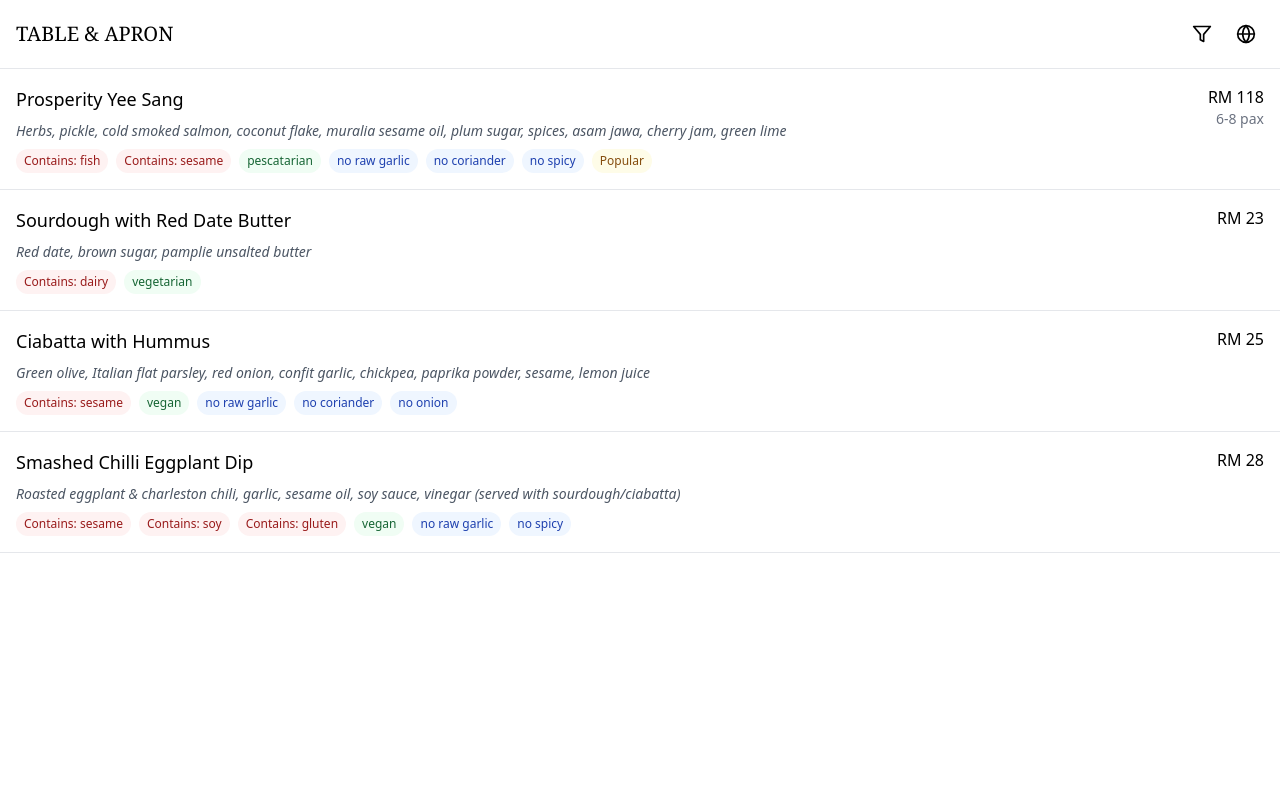
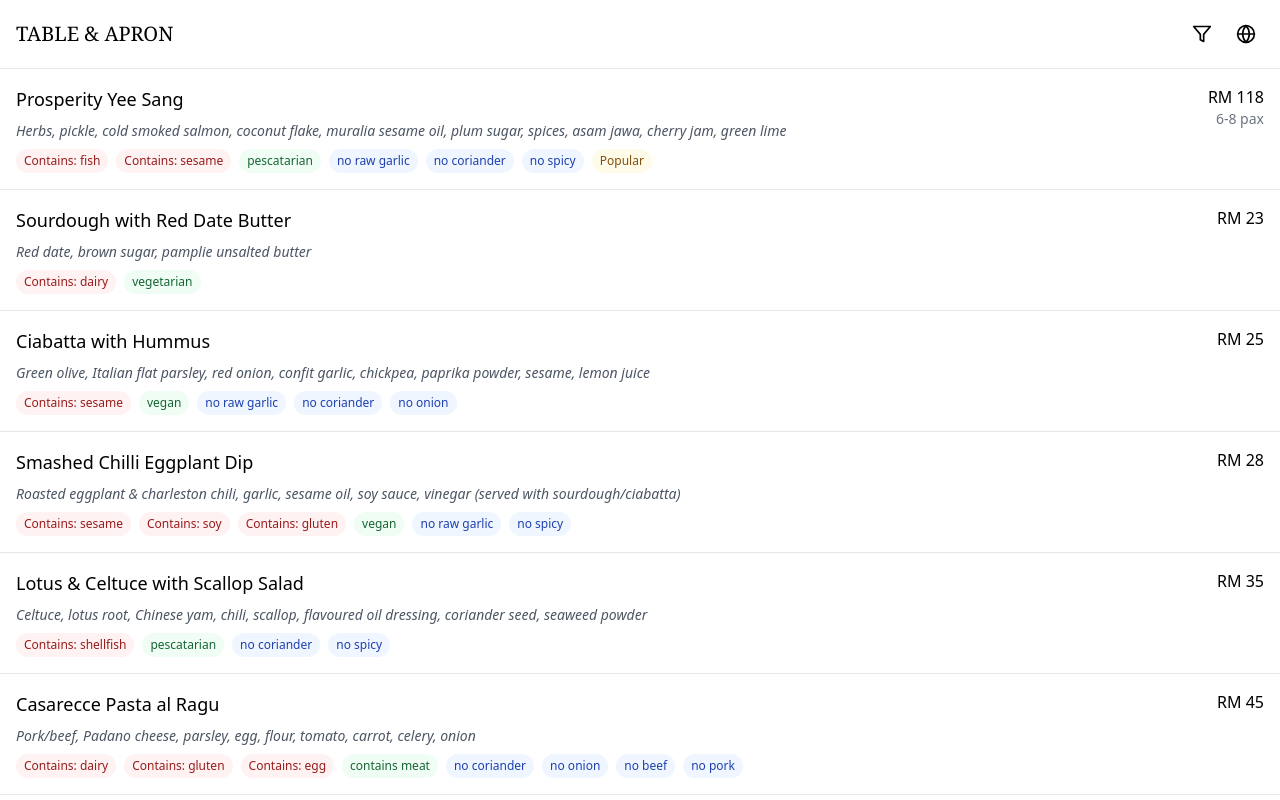
Before and after one commit to W3JDev/table-apron-menu, a React (Create React App) app: page / in a window 1280 px wide. Built offline with nearby package versions, Linux system fonts and the light colour scheme; the HTML template or start-up script is replaced by a standard one.

Commit message:
Update MenuApp.tsx

```diff
--- a/src/components/MenuApp.tsx
+++ b/src/components/MenuApp.tsx
@@ -70,9 +70,190 @@ const menuItems = [
     dietary: ['vegan'],
     preferences: ['no raw garlic', 'no spicy'],
     category: "Bread & Spread"
-  }
+  },
   // Add more items as needed
 ];
+
+export const menuItemsSecondBatch = [
+  {
+    id: 8,
+    category: 'Pasta/Rice',
+    name: {
+      en: "Lotus & Celtuce with Scallop Salad",
+      zh: "凉拌莴苣莲藕干贝",
+      vi: "Gỏi sò điệp với sen và xà lách celtuce",
+      ms: "Salad Teratai & Celtuce dengan Skallop"
+    },
+    description: {
+      en: "Celtuce, lotus root, Chinese yam, chili, scallop, flavoured oil dressing, coriander seed, seaweed powder"
+    },
+    price: 35,
+    allergens: ['shellfish'],
+    dietary: ['pescatarian'],
+    preferences: ['no coriander', 'no spicy'],
+    image: "Lotus & Celtuce with Scallop Salad.jpg"
+  },
+  {
+    id: 9,
+    category: 'Pasta/Rice',
+    name: {
+      en: "Casarecce Pasta al Ragu",
+      zh: "意大利肉酱面",
+      vi: "Mì Casarecce với sốt thịt băm",
+      ms: "Pasta Casarecce dengan Ragu"
+    },
+    description: {
+      en: "Pork/beef, Padano cheese, parsley, egg, flour, tomato, carrot, celery, onion"
+    },
+    price: 45,
+    allergens: ['dairy', 'gluten', 'egg'],
+    dietary: ['contains meat'],
+    preferences: ['no coriander', 'no onion', 'no beef', 'no pork']
+  },
+  {
+    id: 10,
+    category: 'Pasta/Rice',
+    name: {
+      en: "Casarecce Prawn Pasta",
+      zh: "虾仁意大利面",
+      vi: "Mì Casarecce với tôm",
+      ms: "Pasta Casarecce dengan Udang"
+    },
+    description: {
+      en: "Tiger prawn, tomato, prawn oil, prawn stock, bay leaf, chili flake, garlic"
+    },
+    price: 48,
+    allergens: ['shellfish'],
+    dietary: ['pescatarian'],
+    preferences: ['no spicy']
+  },
+  {
+    id: 11,
+    category: 'Pasta/Rice',
+    name: {
+      en: "Jinhua Ham & Bok Choy Rice",
+      zh: "金华火腿白菜饭",
+      vi: "Cơm thịt nguội Jinhua với cải thìa",
+      ms: "Nasi Ham Jinhua & Pak Choy"
+    },
+    description: {
+      en: "Minced pork, cured pork, white pepper, fish sauce, wasabi, soy sauce, baker, crispy chili oil, soy nigges, lian bills, garlic, shallot"
+    },
+    price: 38,
+    allergens: ['fish', 'soy', 'gluten'],
+    dietary: ['contains meat'],
+    preferences: ['no raw garlic', 'no spicy', 'no pork'],
+    image: "Jinhua ham & Bok Choy Rice 金苹果果酱.jpg"
+  },
+  {
+    id: 12,
+    category: 'Mains',
+    name: {
+      en: "Buckwheat Fried Chicken",
+      zh: "荞麦炸鸡",
+      vi: "Gà rán kiều mạch",
+      ms: "Ayam Goreng Buckwheat"
+    },
+    description: {
+      en: "Buckwheat fried chicken thighs & drums, tail bask"
+    },
+    price: 42,
+    allergens: ['gluten'],
+    dietary: ['contains meat'],
+    preferences: ['not too fatty']
+  },
+  {
+    id: 13,
+    category: 'Mains',
+    name: {
+      en: "Pork Ribs with Pineapple Glaze",
+      zh: "菠萝釉猪排",
+      vi: "Sườn heo nướng sốt dứa",
+      ms: "Rusuk Babi dengan Sos Nanas"
+    },
+    description: {
+      en: "Ribs, pineapple & ketchup glaze, spiced rub, tamarind & chili dip"
+    },
+    price: 55,
+    dietary: ['contains meat'],
+    preferences: ['no spicy', 'no pork']
+  },
+  {
+    id: 14,
+    category: 'Large/Sharing',
+    name: {
+      en: "Roast Tilapia with Harissa",
+      zh: "哈里萨烤罗非鱼",
+      vi: "Cá rô phi nướng sốt Harissa",
+      ms: "Ikan Tilapia Panggang dengan Harissa"
+    },
+    description: {
+      en: "Tilapia/red snapper, harissa paste, pickled onion, ulam & micro herbs (marigold), calamansi, curry leaf oil"
+    },
+    price: 68,
+    allergens: ['fish'],
+    dietary: ['pescatarian'],
+    preferences: ['no raw onion', 'no spicy'],
+    pax: "2-3"
+  },
+  {
+    id: 15,
+    category: 'Large/Sharing',
+    name: {
+      en: "Papillote Red Snapper Fillet",
+      zh: "法式纸烤红鲷鱼",
+      vi: "Cá hồng phi lê nướng giấy kiểu Pháp",
+      ms: "Ikan Merah Papillote"
+    },
+    description: {
+      en: "Red snapper, Shao Xing wine-butter sauce (pickle daikon, kuchai, red onion)"
+    },
+    price: 75,
+    allergens: ['fish', 'dairy', 'alcohol'],
+    dietary: ['pescatarian'],
+    preferences: ['no raw onion', 'no alcohol'],
+    pax: "2-3",
+    image: "Papillote red snapper-fillet w Shao Xing beurre blanc 法式纸烤红色.jpg"
+  },
+  {
+    id: 16,
+    category: 'Large/Sharing',
+    name: {
+      en: "Angus Flank Steak with Charred Vegetables",
+      zh: "安格斯牛腹肉配炭烤蔬菜",
+      vi: "Thăn bò Angus với rau củ nướng",
+      ms: "Steak Angus dengan Sayuran Panggang"
+    },
+    description: {
+      en: "Red snapper, Shao Xing wine-baby kailan, butter sauce"
+    },
+    price: 88,
+    allergens: ['dairy'],
+    dietary: ['contains meat'],
+    preferences: ['no beef', 'no alcohol'],
+    pax: "2-3"
+  },
+  {
+    id: 17,
+    category: 'Large/Sharing',
+    name: {
+      en: "Pork Chop with Charred Vegetables",
+      zh: "炭烤猪排配蔬菜",
+      vi: "Sườn heo với rau củ nướng",
+      ms: "Potongan Babi dengan Sayuran Panggang"
+    },
+    description: {
+      en: "Grilled pork chop, chimichurri, dijon mustard, charred kailan & cabbage"
+    },
+    price: 78,
+    allergens: ['mustard'],
+    dietary: ['contains meat'],
+    preferences: ['no pork'],
+    pax: "2-3"
+  }
+];
+
+const combinedMenuItems = [...menuItems, ...menuItemsSecondBatch];
 
 const dietaryFilters = [
   { id: 'vegetarian', label: 'Vegetarian' },
@@ -94,7 +275,7 @@ const MenuApp = () => {
   const [paxFilter, setPaxFilter] = useState('all');
   const [selectedCategory, setSelectedCategory] = useState('all');
 
-  const categories = Array.from(new Set(menuItems.map(item => item.category))).sort();
+  const categories = Array.from(new Set(combinedMenuItems.map(item => item.category))).sort();
 
   const toggleFilter = (filterId: string) => {
     setFilters(prev =>
@@ -194,7 +375,7 @@ const MenuApp = () => {
       )}
 
       <div className="flex-1 overflow-auto">
-        {filterItems(menuItems).map((item) => (
+        {filterItems(combinedMenuItems).map((item) => (
           <div key={item.id} className="p-4 border-b">
             <div className="flex justify-between items-start">
               <div className="flex-1">
```
